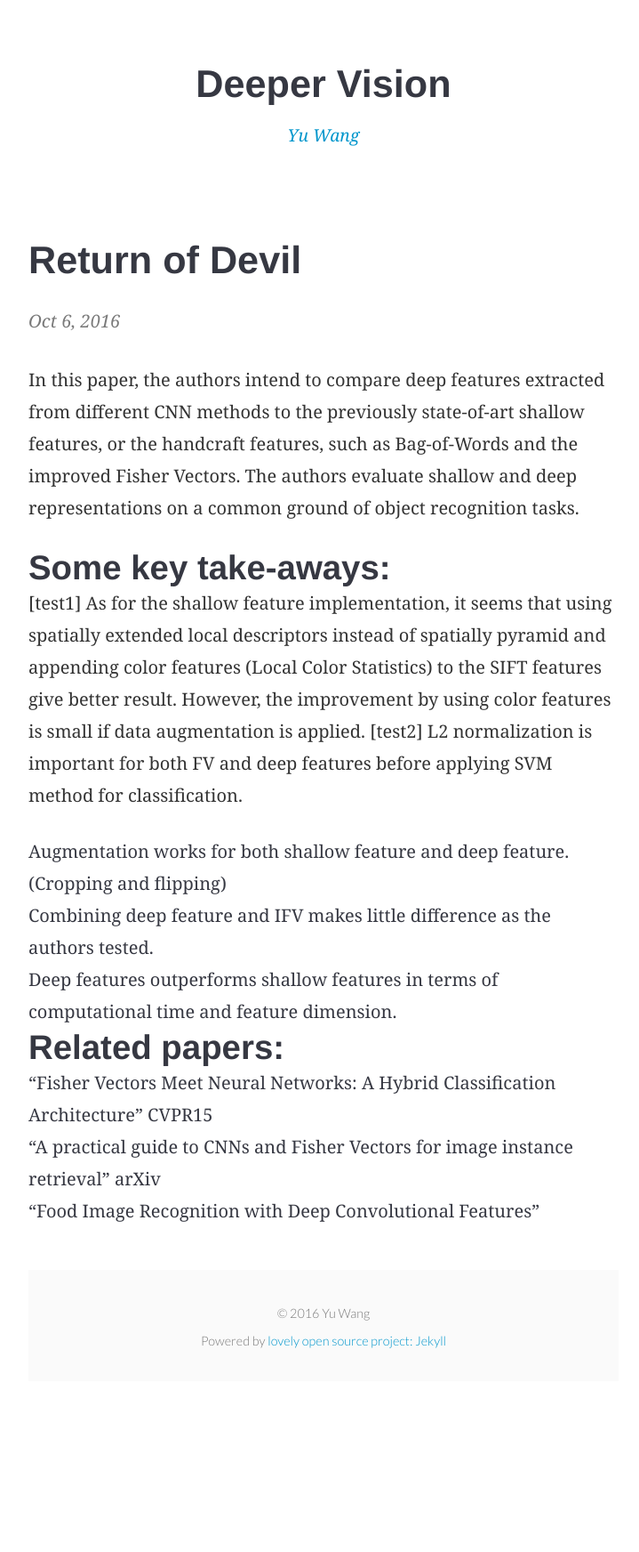
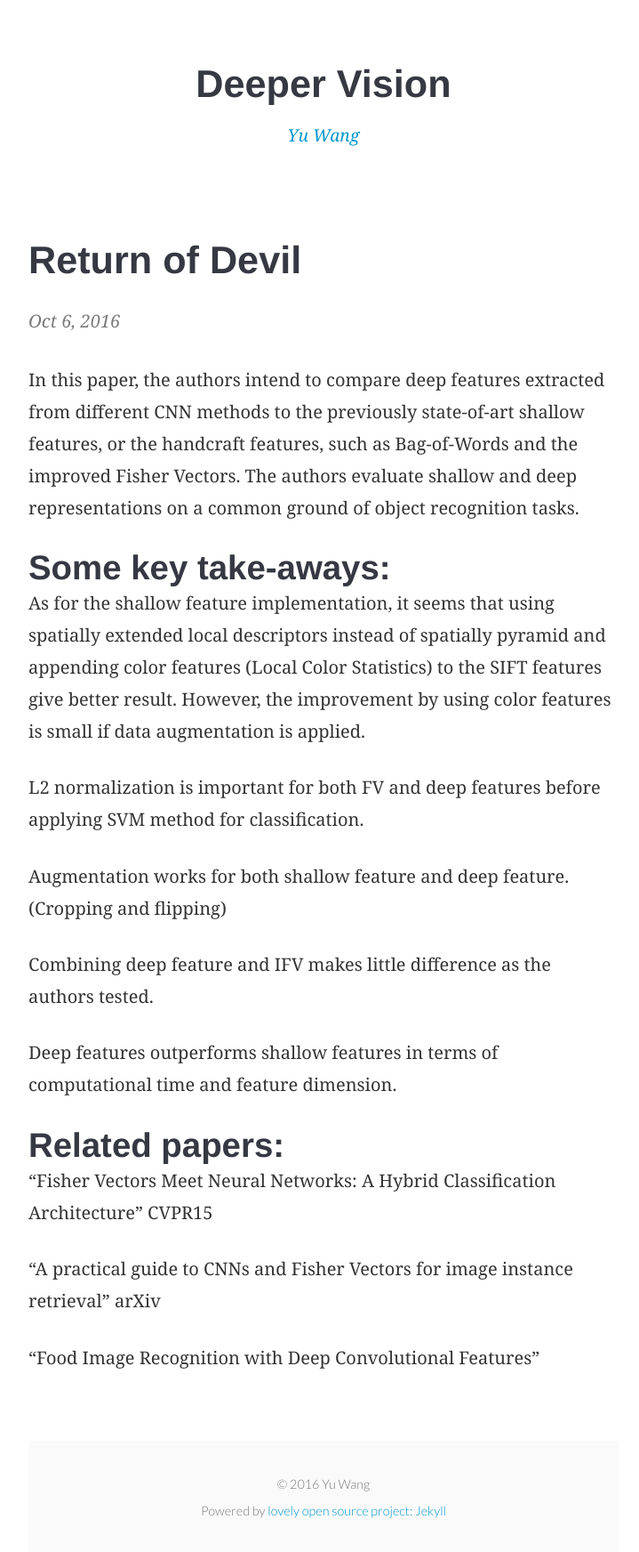
Before and after one commit to ywang-purdue/ywang-purdue.github.io, a Jekyll site: the page built from _posts/2016-10-06-return-of-devil.markdown, in a window 1280 px wide. Shown: the whole page at 89% size, without its empty margins (276-995 px from the left). Built offline with Jekyll 4.4.1, drawn with Linux system fonts in a browser that asks for light colours; comment, search, counter and statistics services are not loaded; before the commit the page ends 1552 px from its top, so only the background shows below that.

Commit message:
Post update: Return of Devil

```diff
--- a/_posts/2016-10-06-return-of-devil.markdown
+++ b/_posts/2016-10-06-return-of-devil.markdown
@@ -7,14 +7,20 @@
 
 ## Some key take-aways:
 
-[test1] As for the shallow feature implementation, it seems that using spatially extended local descriptors instead of spatially pyramid and appending color features (Local Color Statistics) to the SIFT features give better result. However, the improvement by using color features is small if data augmentation is applied.
-[test2] L2 normalization is important for both FV and deep features before applying SVM method for classification.
-- Augmentation works for both shallow feature and deep feature. (Cropping and flipping)
-- Combining deep feature and IFV makes little difference as the authors tested.
-- Deep features outperforms shallow features in terms of computational time and feature dimension.
+1. As for the shallow feature implementation, it seems that using spatially extended local descriptors instead of spatially pyramid and appending color features (Local Color Statistics) to the SIFT features give better result. However, the improvement by using color features is small if data augmentation is applied.
+
+2. L2 normalization is important for both FV and deep features before applying SVM method for classification.
+
+3. Augmentation works for both shallow feature and deep feature. (Cropping and flipping)
+
+4. Combining deep feature and IFV makes little difference as the authors tested.
+
+5. Deep features outperforms shallow features in terms of computational time and feature dimension.
 
 ## Related papers:
 
 1. “Fisher Vectors Meet Neural Networks: A Hybrid Classification Architecture” CVPR15
+
 2. “A practical guide to CNNs and Fisher Vectors for image instance retrieval” arXiv
+
 3. “Food Image Recognition with Deep Convolutional Features”
```
